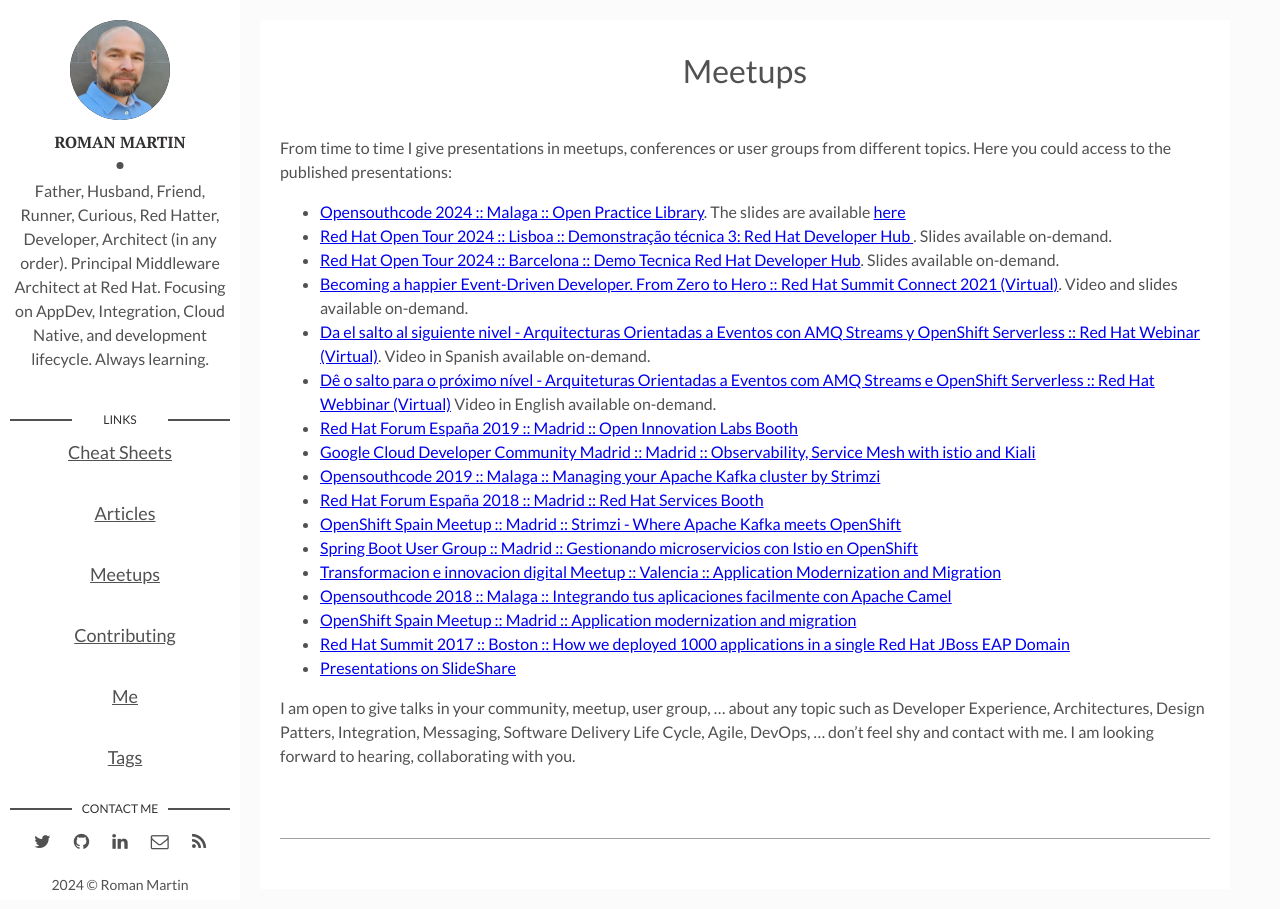
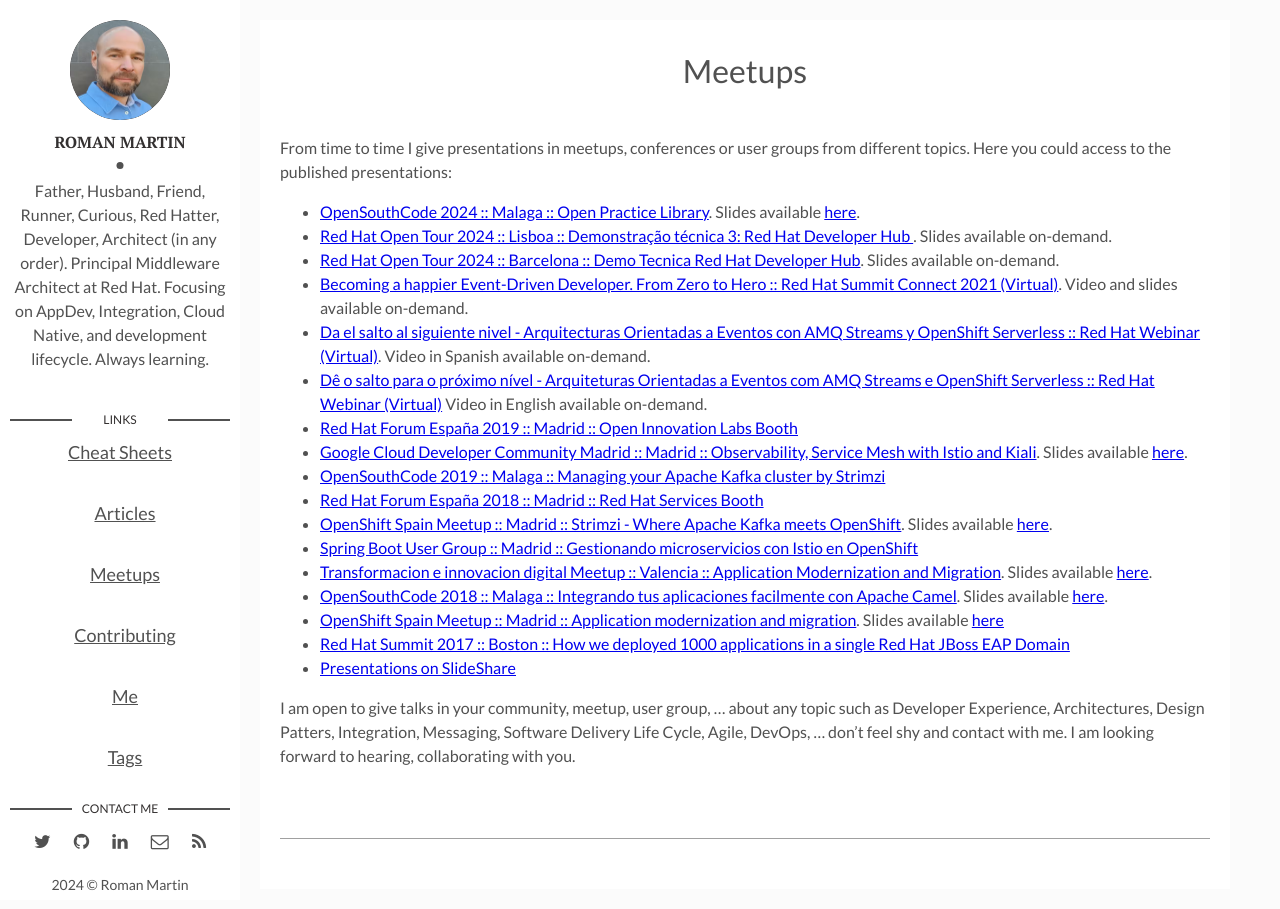
Before and after one commit to rmarting/rmarting.github.io, a Jekyll site: the page built from meetups.md, in a window 1280 px wide. Built offline with Jekyll 4.4.1, drawn with Linux system fonts in a browser that asks for light colours; comment, search, counter and statistics services are not loaded.

Commit message:
:bento: Add local copy of slides from meetups

```diff
--- a/meetups.md
+++ b/meetups.md
@@ -8,21 +8,21 @@
 From time to time I give presentations in meetups, conferences or user groups
 from different topics. Here you could access to the published presentations:
 
-* [Opensouthcode 2024 :: Malaga :: Open Practice Library](https://www.opensouthcode.org/conferences/opensouthcode2024/program/proposals/755). The slides are available [here](/slides/OpenSouthCode-2024-OpenPracticeLibrary.pdf)
+* [OpenSouthCode 2024 :: Malaga :: Open Practice Library](https://www.opensouthcode.org/conferences/opensouthcode2024/program/proposals/755). Slides available [here](/slides/OpenSouthCode-2024-OpenPracticeLibrary.pdf).
 * [Red Hat Open Tour 2024 :: Lisboa :: Demonstração técnica 3: Red Hat Developer Hub ](https://events.redhat.com/profile/form/index.cfm?PKformID=0x1011922abcd). Slides available on-demand.
 * [Red Hat Open Tour 2024 :: Barcelona :: Demo Tecnica Red Hat Developer Hub](https://events.redhat.com/profile/form/index.cfm?PKformID=0x1011238abcd). Slides available on-demand.
 * [Becoming a happier Event-Driven Developer. From Zero to Hero :: Red Hat Summit Connect 2021 (Virtual)](https://www.redhat.com/es/summit/connect/emea/iberia?sc_cid=7013a000002phYfAAI#agenda). Video and slides available on-demand.
 * [Da el salto al siguiente nivel - Arquitecturas Orientadas a Eventos con AMQ Streams y OpenShift Serverless :: Red Hat Webinar (Virtual)](https://events.redhat.com/profile/form/index.cfm?PKformID=0x386233abcd). Video in Spanish available on-demand.
-* [Dê o salto para o próximo nível - Arquiteturas Orientadas a Eventos com AMQ Streams e OpenShift Serverless :: Red Hat Webbinar (Virtual)](https://events.redhat.com/profile/form/index.cfm?PKformID=0x398659abcd) Video in English available on-demand.
+* [Dê o salto para o próximo nível - Arquiteturas Orientadas a Eventos com AMQ Streams e OpenShift Serverless :: Red Hat Webinar (Virtual)](https://events.redhat.com/profile/form/index.cfm?PKformID=0x398659abcd) Video in English available on-demand.
 * [Red Hat Forum España 2019 :: Madrid :: Open Innovation Labs Booth](https://events.redhat.com/profile/form/index.cfm?PKformID=0x67109abcd)
-* [Google Cloud Developer Community Madrid :: Madrid :: Observability, Service Mesh with istio and Kiali](https://www.meetup.com/es/gcdcmadrid/events/261668288/)
-* [Opensouthcode 2019 :: Malaga :: Managing your Apache Kafka cluster by Strimzi](https://www.opensouthcode.org/conferences/opensouthcode2019/program/proposals/232)
+* [Google Cloud Developer Community Madrid :: Madrid :: Observability, Service Mesh with Istio and Kiali](https://www.meetup.com/es/gcdcmadrid/events/261668288/). Slides available [here](/slides/meetup-managingmicroserviceswithistioonopenshift.pdf).
+* [OpenSouthCode 2019 :: Malaga :: Managing your Apache Kafka cluster by Strimzi](https://www.opensouthcode.org/conferences/opensouthcode2019/program/proposals/232)
 * [Red Hat Forum España 2018 :: Madrid :: Red Hat Services Booth](https://www.redhat.com/en/events/forum-spain)
-* [OpenShift Spain Meetup :: Madrid :: Strimzi - Where Apache Kafka meets OpenShift](https://www2.slideshare.net/jromanmartin/strimzi-where-apache-kafka-meets-openshift-openshift-spain-meetup)
+* [OpenShift Spain Meetup :: Madrid :: Strimzi - Where Apache Kafka meets OpenShift](https://www2.slideshare.net/jromanmartin/strimzi-where-apache-kafka-meets-openshift-openshift-spain-meetup). Slides available [here](/slides/openshiftmeetup-strimzi-wherekafkameetsopenshift.pdf).
 * [Spring Boot User Group :: Madrid :: Gestionando microservicios con Istio en OpenShift](https://www.meetup.com/es/madrid-spring-user-group/events/258322835/)
-* [Transformacion e innovacion digital Meetup :: Valencia :: Application Modernization and Migration](https://www2.slideshare.net/jromanmartin/transformacion-e-innovacion-digital-meetup-application-modernization-and-migration)
-* [Opensouthcode 2018 :: Malaga :: Integrando tus aplicaciones facilmente con Apache Camel](https://www.opensouthcode.org/conferences/opensouthcode2018/program/proposals/153)
-* [OpenShift Spain Meetup :: Madrid :: Application modernization and migration](https://www2.slideshare.net/jromanmartin/openshift-meetup-application-modernization-and-migration)
+* [Transformacion e innovacion digital Meetup :: Valencia :: Application Modernization and Migration](https://www2.slideshare.net/jromanmartin/transformacion-e-innovacion-digital-meetup-application-modernization-and-migration). Slides available [here](/slides/meetup-transformacioneinnovaciondigital-applicationmodernizationandmigration.pdf).
+* [OpenSouthCode 2018 :: Malaga :: Integrando tus aplicaciones facilmente con Apache Camel](https://www.opensouthcode.org/conferences/opensouthcode2018/program/proposals/153). Slides available [here](/slides/OpenSouthCode-2018-integratingyourapplicationseasilywithapachecamel-180602090107.pdf).
+* [OpenShift Spain Meetup :: Madrid :: Application modernization and migration](https://www2.slideshare.net/jromanmartin/openshift-meetup-application-modernization-and-migration). Slides available [here](/slides/openshift-meetup-application-modernization-and-migration.pdf)
 * [Red Hat Summit 2017 :: Boston :: How we deployed 1000 applications in a single Red Hat JBoss EAP Domain](https://www.redhat.com/files/summit/session-assets/2017/S104758-martin-gil.pdf)
 * [Presentations on SlideShare](https://www2.slideshare.net/jromanmartin/presentations)
 
```
Also changed, not shown: 5 other files.
